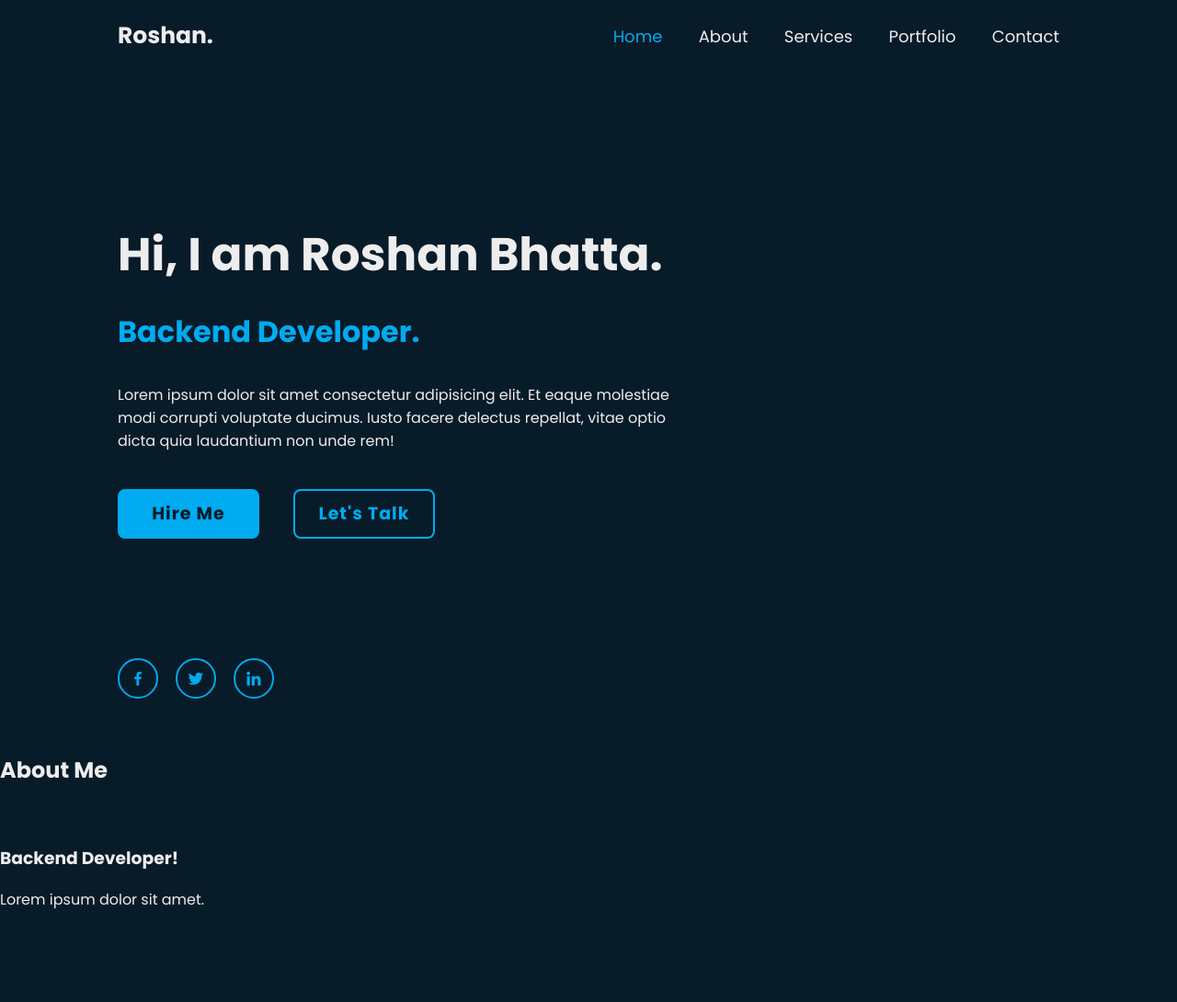
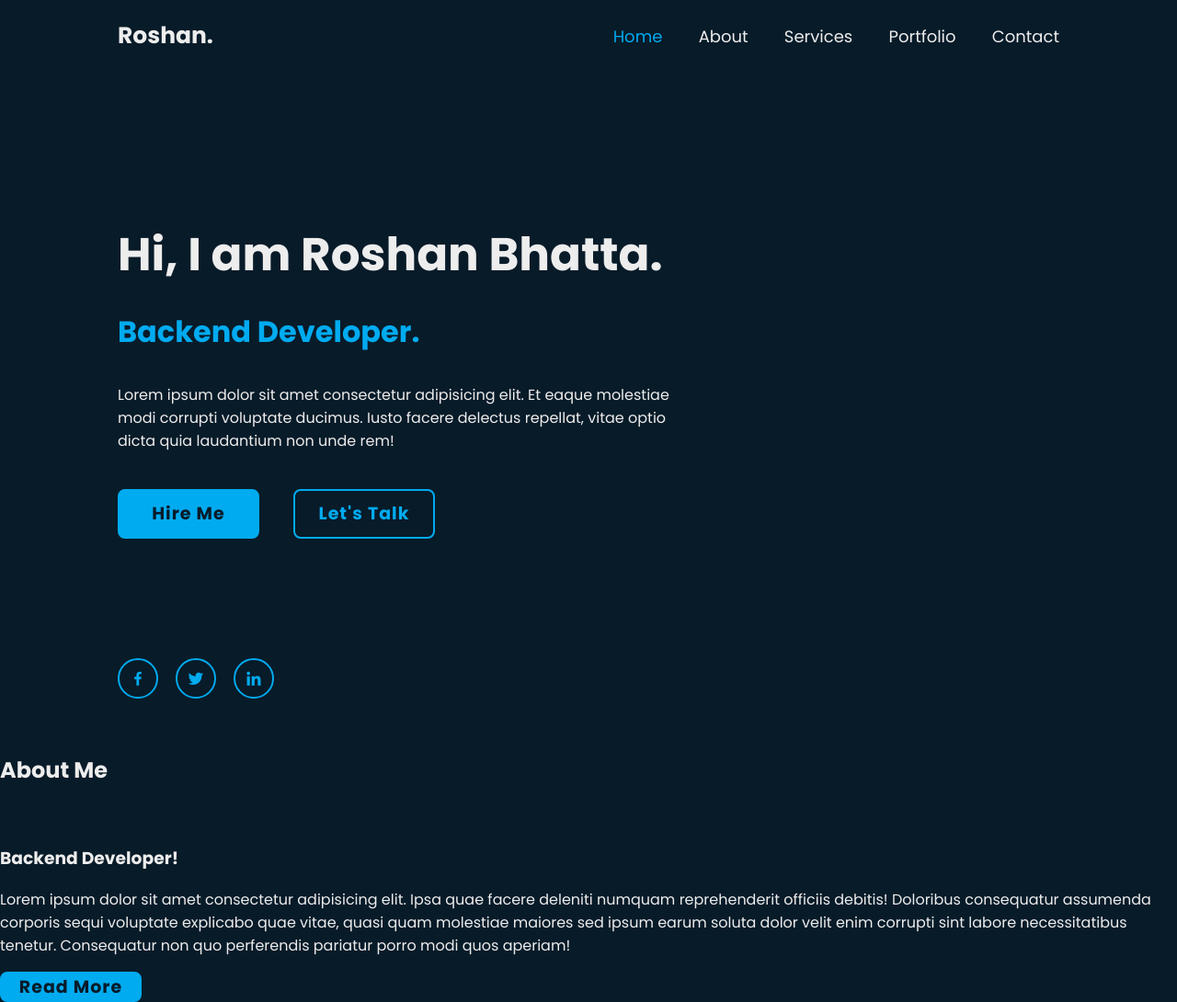
Before and after one commit to Nytester/portfoliowebsite, a plain HTML site: page index.html in a window 1280 px wide. Shown: the whole page at 92% size. Before the commit the page ends 1007 px from the top, so only its background shows below. Drawn offline with nearby package versions, Linux system fonts and the light colour scheme.

Commit message:
"making image change"

```diff
--- a/index.html
+++ b/index.html
@@ -59,7 +59,14 @@
 
         <div class="about-content"></div>
         <h3>Backend Developer!</h3>
-        <p>Lorem ipsum dolor sit amet.</p>
+        <p>Lorem ipsum dolor sit amet consectetur adipisicing elit. Ipsa quae facere deleniti numquam reprehenderit officiis debitis!
+            Doloribus consequatur assumenda corporis sequi voluptate explicabo quae vitae,
+            quasi quam molestiae maiores sed ipsum earum soluta dolor velit enim corrupti sint labore necessitatibus tenetur.
+            Consequatur non quo perferendis pariatur porro modi quos aperiam!</p>
+
+            <div class="btn-box btns">
+                <a href="#" class="btn">Read More</a>
+            </div>
     </section>
 
 
```
Also changed, not shown: 2 other files.
